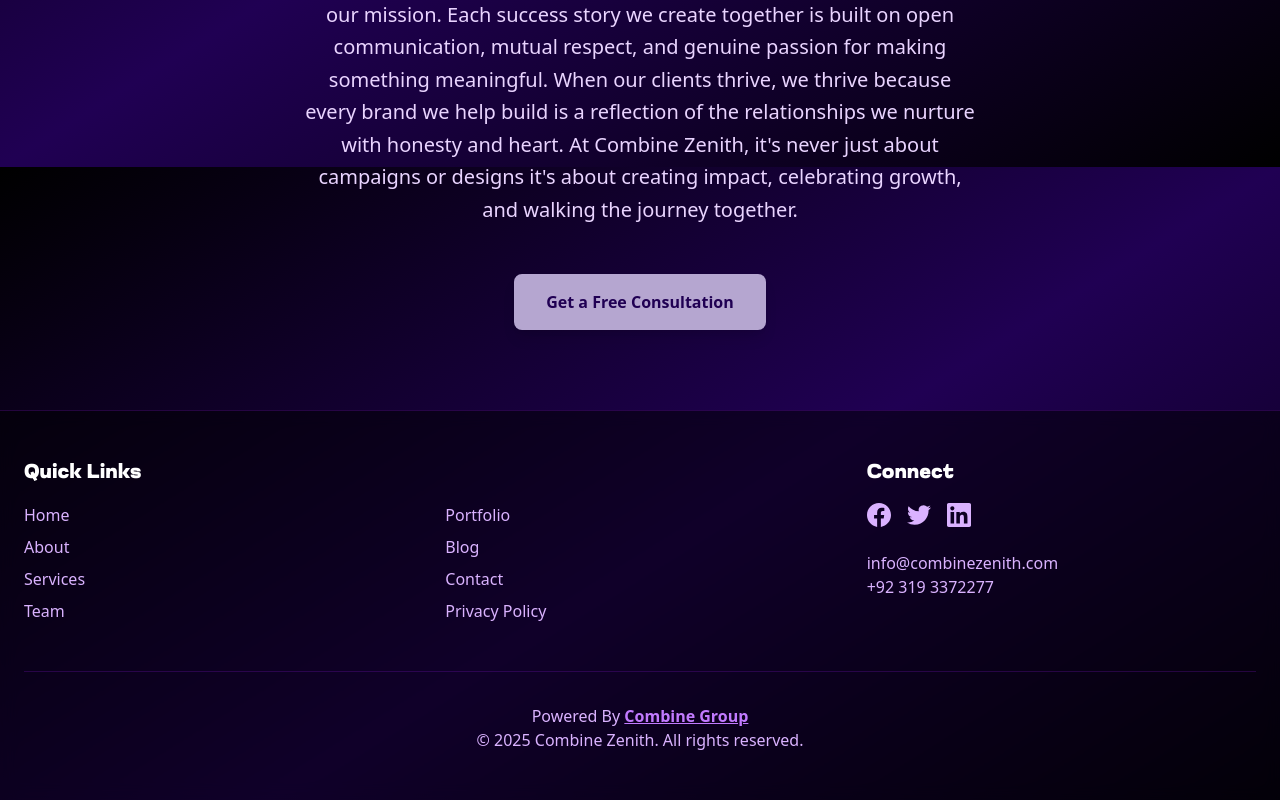
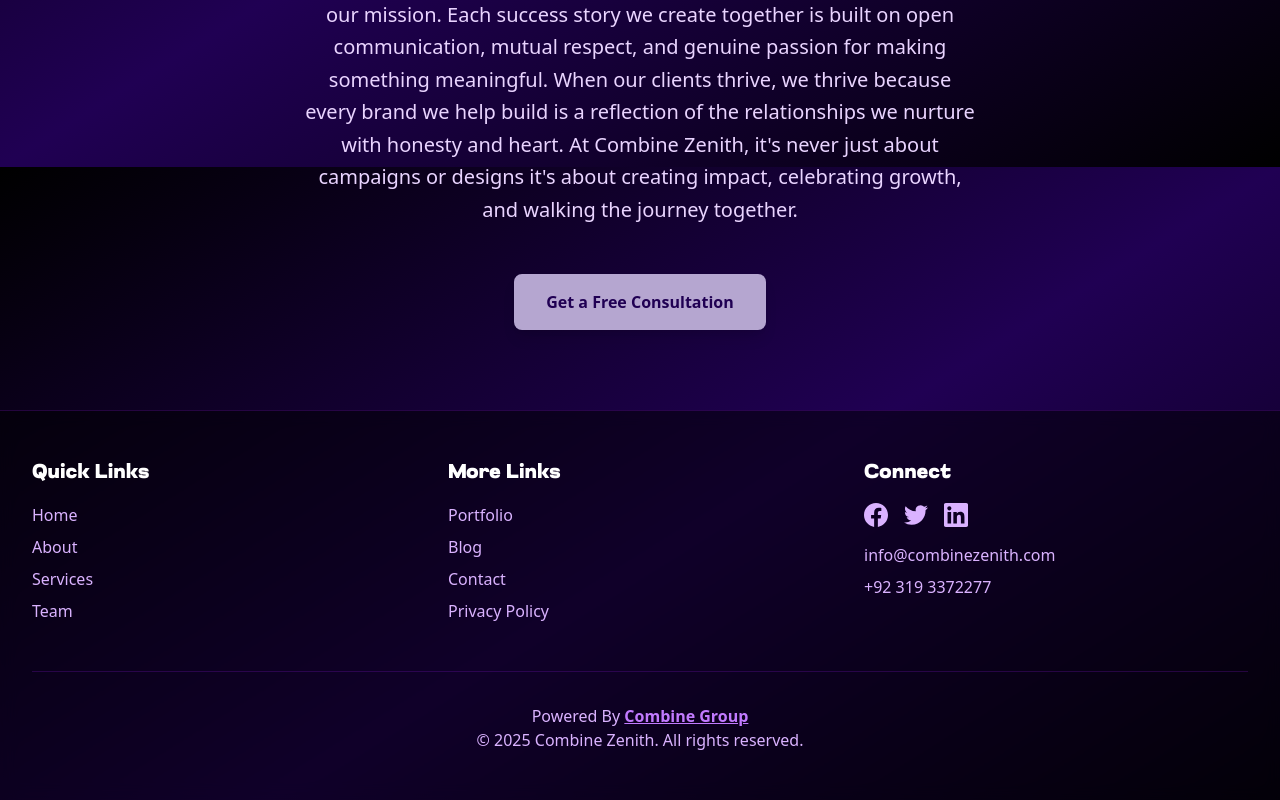
Before and after one commit to combinezenith/combine-zenith-website, a Next.js app: page / in a window 1280 px wide. Shown: the part 3033-3833 px from the top of the page. Built offline with nearby package versions, Linux system fonts and the light colour scheme; no server answers; the database is empty.

Commit message:
Commit changes to Footer component

```diff
--- a/src/app/(components)/Footer.tsx
+++ b/src/app/(components)/Footer.tsx
@@ -2,9 +2,10 @@
 
 export default function Footer() {
   return (
-    <footer className="bg-black/50 backdrop-blur-sm border-t border-purple-800/30">
-      <div className="container mx-auto px-6 py-12">
-        <div className="grid md:grid-cols-3 gap-8">
+    <footer className="bg-black/50 backdrop-blur-sm border-t border-purple-800/30 w-full">
+      <div className="max-w-7xl mx-auto px-4 sm:px-6 lg:px-8 py-12">
+        <div className="grid grid-cols-1 md:grid-cols-3 gap-8">
+          {/* Column 1 - Quick Links */}
           <div>
             <h3 className="text-white font-bold text-xl mb-4">Quick Links</h3>
             <ul className="space-y-2">
@@ -31,10 +32,9 @@
             </ul>
           </div>
 
+          {/* Column 2 - More Links */}
           <div>
-            <h3 className="text-white font-bold text-xl mb-4">
-              <br />
-            </h3>
+            <h3 className="text-white font-bold text-xl mb-4">More Links</h3>
             <ul className="space-y-2">
               <li>
                 <Link href="/portfolio" className="text-purple-300 hover:text-white transition">
@@ -59,9 +59,10 @@
             </ul>
           </div>
 
+          {/* Column 3 - Connect */}
           <div>
             <h3 className="text-white font-bold text-xl mb-4">Connect</h3>
-            <div className="flex space-x-4">
+            <div className="flex space-x-4 mb-4">
               <a href="https://www.facebook.com/profile.php?id=61583245775368" className="text-purple-300 hover:text-white transition">
                 <svg className="w-6 h-6" fill="currentColor" viewBox="0 0 24 24">
                   <path d="M24 12.073c0-6.627-5.373-12-12-12s-12 5.373-12 12c0 5.99 4.388 10.954 10.125 11.854v-8.385H7.078v-3.47h3.047V9.43c0-3.007 1.792-4.669 4.533-4.669 1.312 0 2.686.235 2.686.235v2.953H15.83c-1.491 0-1.956.925-1.956 1.874v2.25h3.328l-.532 3.47h-2.796v8.385C19.612 23.027 24 18.062 24 12.073z"/>
@@ -78,14 +79,18 @@
                 </svg>
               </a>
             </div>
-            <br />
+            <div className="space-y-2">
+              <div>
                 <a href="mailto:info@combinezenith.com" className="text-purple-300 hover:text-white transition">
                   info@combinezenith.com
                 </a>
-              <br />
+              </div>
+              <div>
                 <a href="tel:+923193372277" className="text-purple-300 hover:text-white transition">
                   +92 319 3372277
                 </a>
+              </div>
+            </div>
           </div>
         </div>
 
```
Lines whose indentation alone changed are shown as unchanged.
